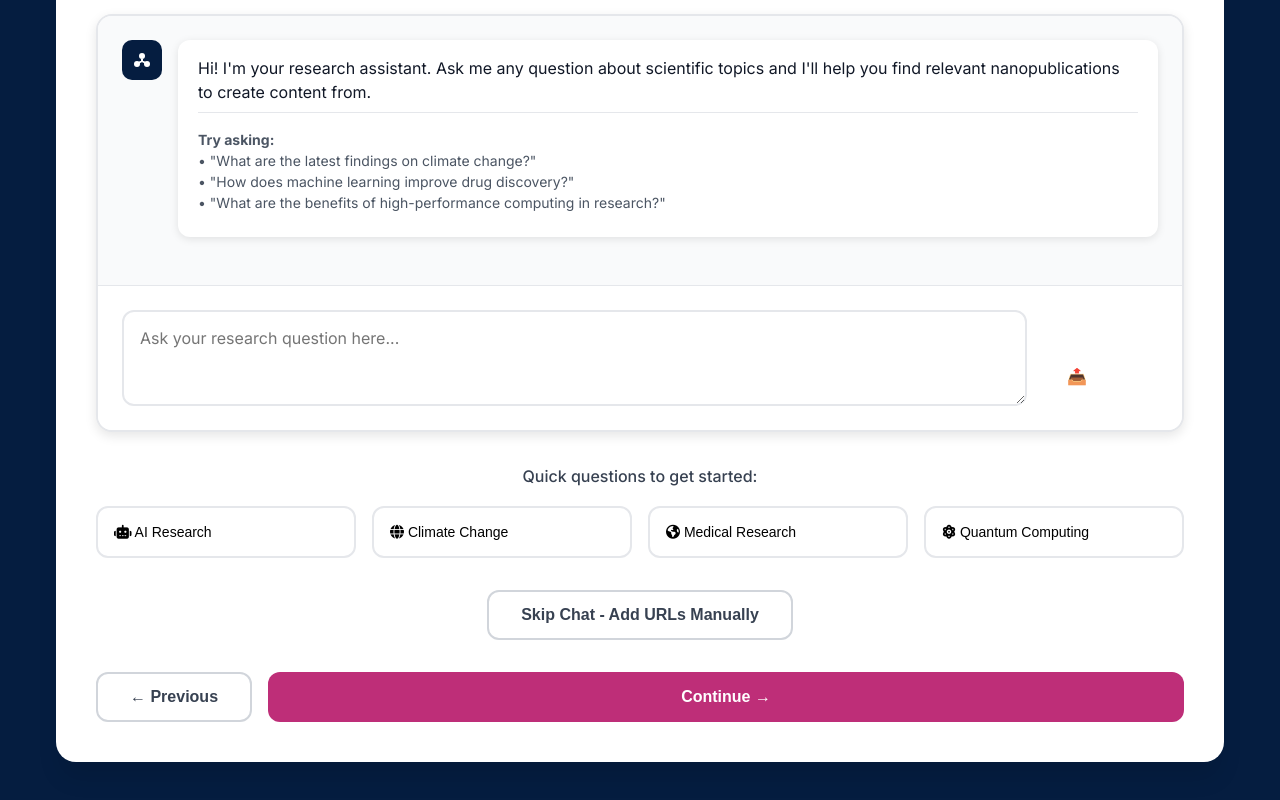
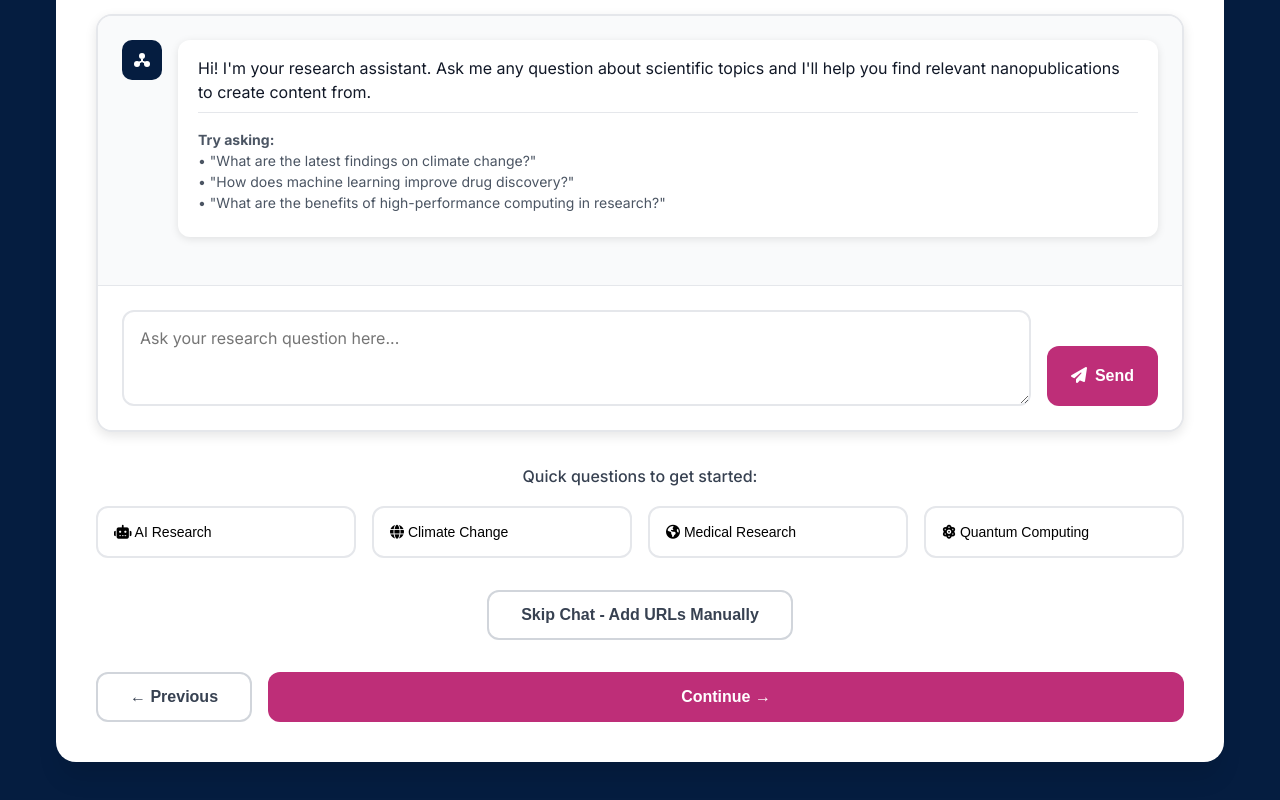
Before and after one commit to ScienceLiveHub/science-live-mockups, a plain HTML site: page index.html in a window 1280 px wide. Shown: the part 1003-1803 px from the top of the page. Drawn offline with Linux system fonts and the light colour scheme.

Commit message:
update Send button

```diff
--- a/index.html
+++ b/index.html
@@ -215,7 +215,7 @@
                                    rows="3"
                                    onkeypress="handleChatKeyPress(event)"></textarea>
                             <button type="button" class="chat-send-btn" onclick="sendQuestion()">
-                                <span class="send-icon">📤</span>
+                                <span class="send-icon"><i class="fas fa-paper-plane"></i></span>
                                 Send
                             </button>
                         </div>
--- a/static/styles.css
+++ b/static/styles.css
@@ -294,6 +294,10 @@ body {
 .format-icon {
     font-size: 1.5rem;
     margin-right: 0.75rem;
+}
+
+.dark-blue-icon {
+  color: var(--primary-color);
 }
 
 .format-title {
@@ -1069,3 +1073,37 @@ body {
                 justify-content: center;
             }
         }
+
+
+.chat-send-btn {
+  display: inline-flex;
+  align-items: center;
+  gap: 8px; /* space between icon and text */
+  padding: 10px 16px;
+  font-size: 16px;
+  font-weight: 500;
+  color: #ffffff;
+  background-color: var(--secondary-color) !important; /* pink blue */
+  border: none;
+  border-radius: 6px;
+  cursor: pointer;
+  transition: background-color 0.2s ease, box-shadow 0.2s ease;
+}
+
+.chat-send-btn .send-icon i {
+  font-size: 16px;
+}
+
+/* Hover and focus states */
+.chat-send-btn:hover,
+.chat-send-btn:focus {
+  background-color: var(--primary-color) !important;
+  box-shadow: 0 2px 6px rgba(0, 0, 0, 0.15);
+}
+
+/* Optional: disabled state */
+.chat-send-btn:disabled {
+  background-color: #cccccc;
+  color: #666666;
+  cursor: not-allowed;
+}
```
